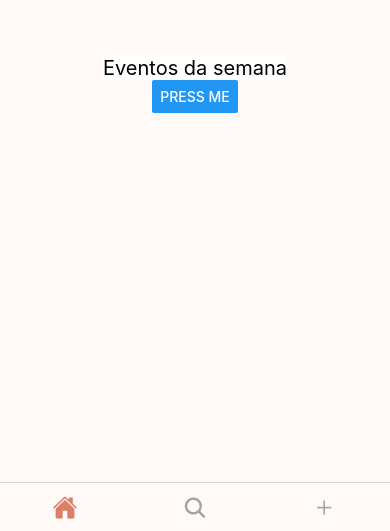
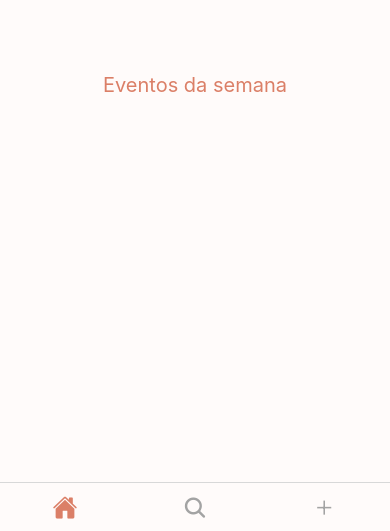
Before and after one commit to Mateus-Kiwi/Eventio, a React Native app: screen /Home in a window 390 px wide. Shown: the part 313-844 px from the top of the page. Built offline with nearby package versions, Linux system fonts and the light colour scheme.

Commit message:
Alguns ajustes

```diff
--- a/src/Navigation/Main.js
+++ b/src/Navigation/Main.js
@@ -44,8 +44,8 @@
 
                 activeTintColor: '#db7f67',
                 inactiveTintColor: '#a3a3a3',
-                activeBackgroundColor: '#fff9f7',
-                inactiveBackgroundColor: '#fff9f7',
+                activeBackgroundColor: '#fffbfa',
+                inactiveBackgroundColor: '#fffbfa',
                 labelStyle: { paddingBottom: 0, fontSize: 0, },
                 style: {padding: 10, height: 70}
             }}
--- a/src/Navigation/screens/Create.js
+++ b/src/Navigation/screens/Create.js
@@ -3,7 +3,7 @@
 
 export default function CreateScreen({navigation}) {
   return(
-    <View style={{ backgroundColor: '#fff9f7', flex: 1, alignItems: 'center', justifyContent: 'center'}}>
+    <View style={{ backgroundColor: '#fffbfa', flex: 1, alignItems: 'center', justifyContent: 'center'}}>
       <Text
                 style={{ fontSize: 26, fontWeight: 'thin'}}>Settings screen</Text>
     </View>
--- a/src/Navigation/screens/Home.js
+++ b/src/Navigation/screens/Home.js
@@ -4,22 +4,16 @@
 
 export default function HomeScreen({navigation}) {
   return(
-    <View style={{ backgroundColor: '#fff9f7', flex: 1, alignItems: 'center', justifyContent: 'center'}}>
+    <View style={{ backgroundColor: '#fffbfa', flex: 1, alignItems: 'center', justifyContent: 'center'}}>
       <Text style={styles.text}>Eventos da semana</Text>
-      <Button
-        title="Press me"
 
-        onPress={() => {
-
-        }}
-      />
     </View>
   )
 }
 
 const styles = StyleSheet.create({
   text :{
-    backgroundColor: '#ffffff',
+    color: '#db7f67',
     fontSize: 20,
     fontWeight: '',
 
--- a/src/Navigation/screens/Login.js
+++ b/src/Navigation/screens/Login.js
@@ -29,6 +29,7 @@
     })
     .catch((err)=>{
       console.log(err);
+
     })
   }
 
@@ -78,7 +79,7 @@
       flex: 1,
       justifyContent: 'center',
       alignItems: 'center',
-      backgroundColor: '#fff9f7',
+      backgroundColor: '#fffbfa',
     },
     title: {
       flex: 4,
--- a/src/Navigation/screens/Register.js
+++ b/src/Navigation/screens/Register.js
@@ -53,7 +53,7 @@
       flex: 1,
       justifyContent: 'center',
       alignItems: 'center',
-      backgroundColor: '#fff9f7',
+      backgroundColor: '#fffbfa',
     },
     title: {
       flex: 4,
--- a/src/Navigation/screens/Search.js
+++ b/src/Navigation/screens/Search.js
@@ -3,7 +3,7 @@
 
 export default function SearchScreen({navigation}) {
   return(
-    <View style={{ backgroundColor: '#fff9f7', flex: 1, alignItems: 'center', justifyContent: 'center'}}>
+    <View style={{ backgroundColor: '#fffbfa', flex: 1, alignItems: 'center', justifyContent: 'center'}}>
       <Text
             style={{ fontSize: 26, fontWeight: 'thin'}}>Search screen</Text>
     </View>
```
